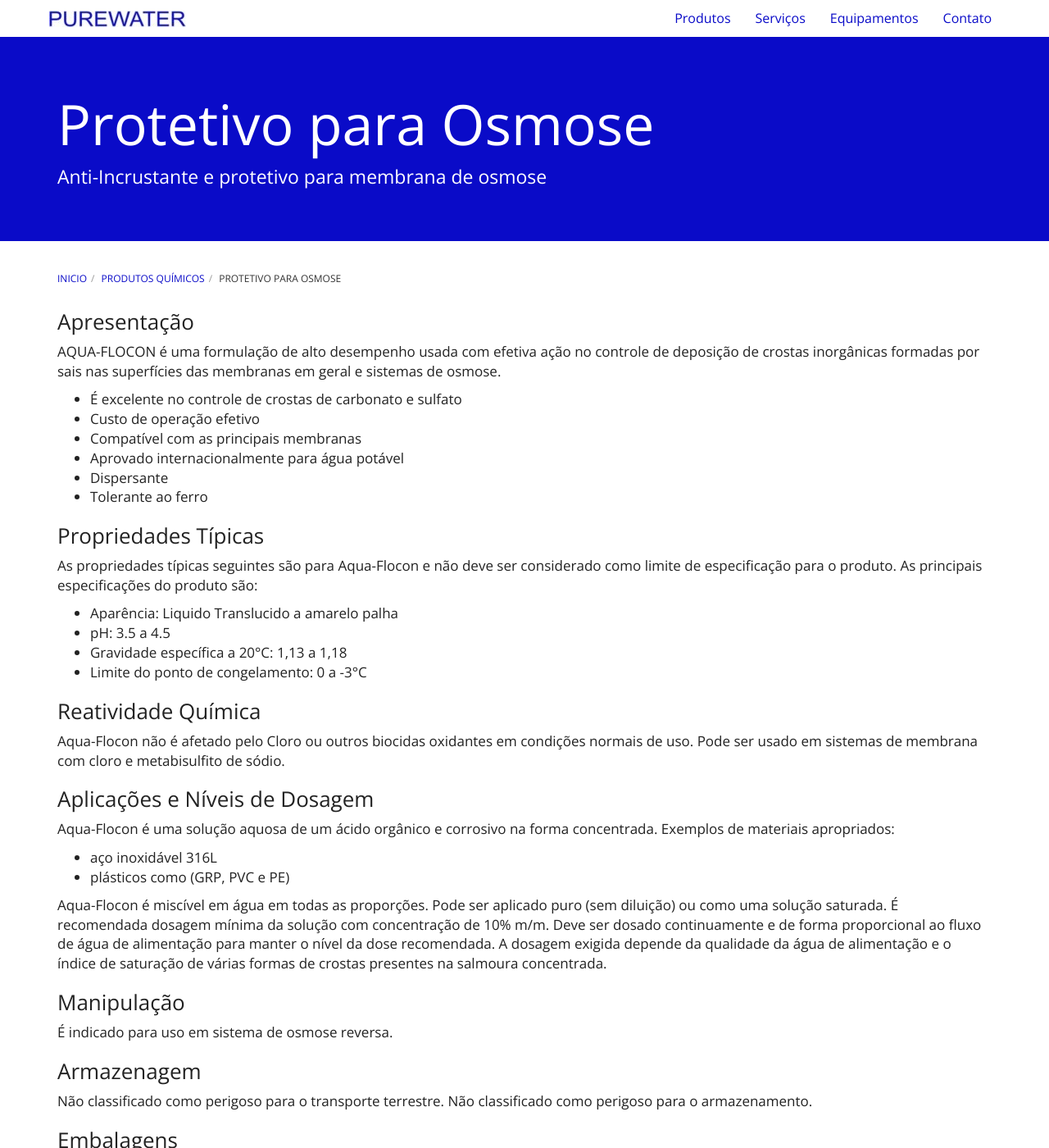
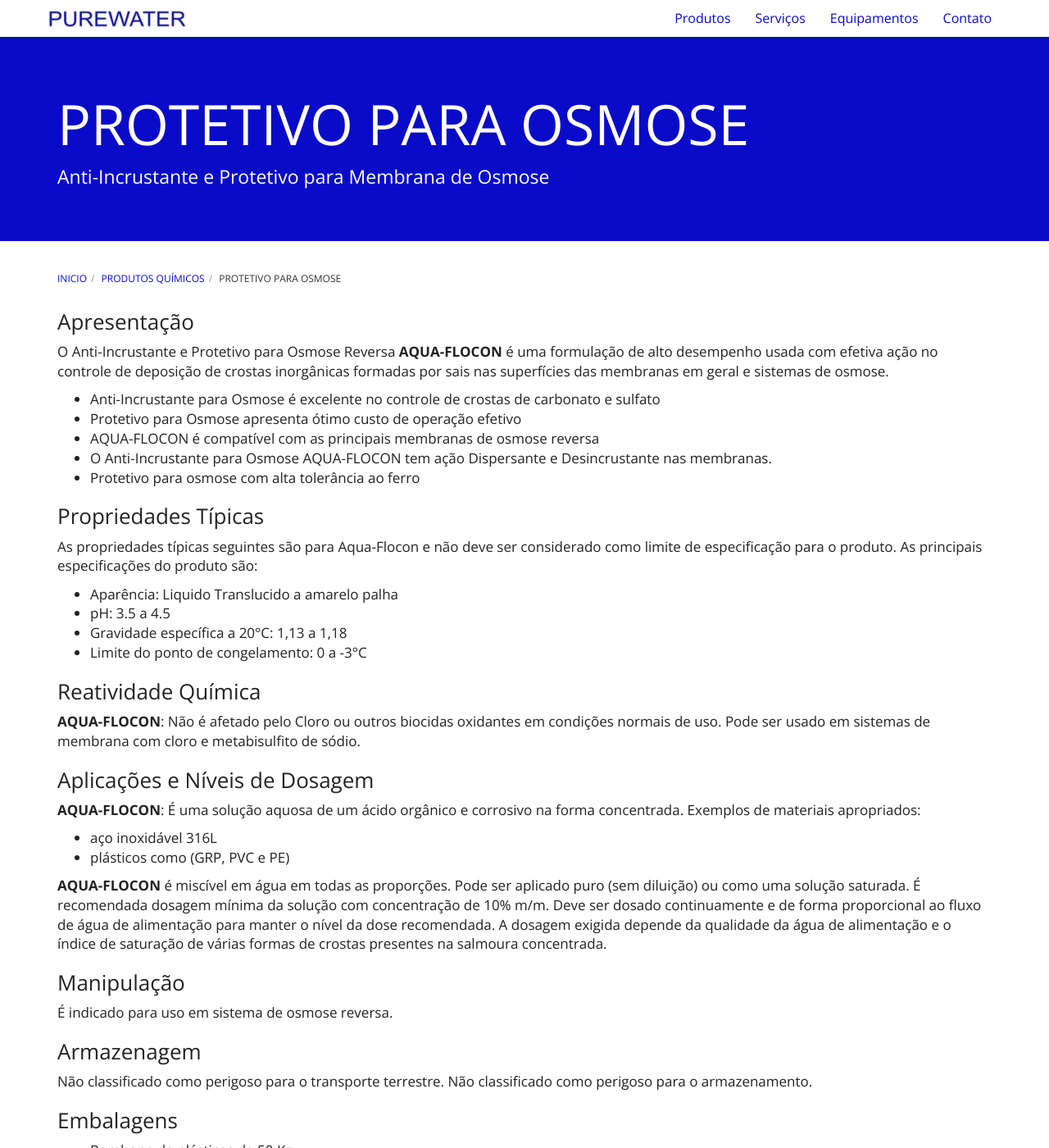
Before and after one commit to purewaterefluentes/purewaterefluentes.github.io, a Jekyll site: the page built from produtos/protetivo-membrana-osmose.md, in a window 1280 px wide and 1400 px high. Shown: the whole window at 82% size. Built offline with Jekyll 4.4.1, drawn with Linux system fonts in a browser that asks for light colours; nearby versions of some CDN libraries; library files that are not in the unit come from our copies.

Commit message:
Update protetivo-membrana-osmose.md

```diff
--- a/produtos/protetivo-membrana-osmose.md
+++ b/produtos/protetivo-membrana-osmose.md
@@ -1,19 +1,18 @@
 ---
 layout: contato
-title: Protetivo para Osmose
-subtitle: Anti-Incrustante e protetivo para membrana de osmose
+title: PROTETIVO PARA OSMOSE
+subtitle: Anti-Incrustante e Protetivo para Membrana de Osmose
 ---
 
 ### Apresentação
 
-AQUA-FLOCON é uma formulação de alto desempenho usada com efetiva ação no controle de deposição de crostas inorgânicas formadas por sais nas superfícies das membranas em geral e sistemas de osmose.
+O Anti-Incrustante e Protetivo para Osmose Reversa **AQUA-FLOCON** é uma formulação de alto desempenho usada com efetiva ação no controle de deposição de crostas inorgânicas formadas por sais nas superfícies das membranas em geral e sistemas de osmose.
 
-- É excelente no controle de crostas de carbonato e sulfato
-- Custo de operação efetivo
-- Compatível com as principais membranas
-- Aprovado internacionalmente para água potável
-- Dispersante
-- Tolerante ao ferro
+- Anti-Incrustante para Osmose é excelente no controle de crostas de carbonato e sulfato
+- Protetivo para Osmose apresenta ótimo custo de operação efetivo
+- AQUA-FLOCON é compatível com as principais membranas de osmose reversa
+- O Anti-Incrustante para Osmose AQUA-FLOCON tem ação Dispersante e Desincrustante nas membranas.
+- Protetivo para osmose com alta tolerância ao ferro
 
 
 ### Propriedades Típicas
@@ -27,16 +26,16 @@
 
 
 ### Reatividade Química
-Aqua-Flocon não é afetado pelo Cloro ou outros biocidas oxidantes em condições normais de uso. Pode ser usado em sistemas de membrana com cloro e metabisulfito de sódio.
+**AQUA-FLOCON**: Não é afetado pelo Cloro ou outros biocidas oxidantes em condições normais de uso. Pode ser usado em sistemas de membrana com cloro e metabisulfito de sódio.
 
 ### Aplicações e Níveis de Dosagem
-Aqua-Flocon é uma solução aquosa de um ácido orgânico e corrosivo na forma concentrada.
+**AQUA-FLOCON**: É uma solução aquosa de um ácido orgânico e corrosivo na forma concentrada.
 Exemplos de materiais apropriados:
 
 - aço inoxidável 316L
 - plásticos como (GRP, PVC e PE)
 
-Aqua-Flocon é miscível em água em todas as proporções. Pode ser aplicado puro (sem diluição) ou como uma solução saturada.
+**AQUA-FLOCON** é miscível em água em todas as proporções. Pode ser aplicado puro (sem diluição) ou como uma solução saturada.
 É recomendada dosagem mínima da solução com concentração de 10% m/m.
 Deve ser dosado continuamente e de forma proporcional ao fluxo de água de alimentação para manter o nível da dose recomendada. A dosagem exigida depende da qualidade da água de alimentação e o índice de saturação de várias formas de crostas presentes na salmoura concentrada.
 
```
